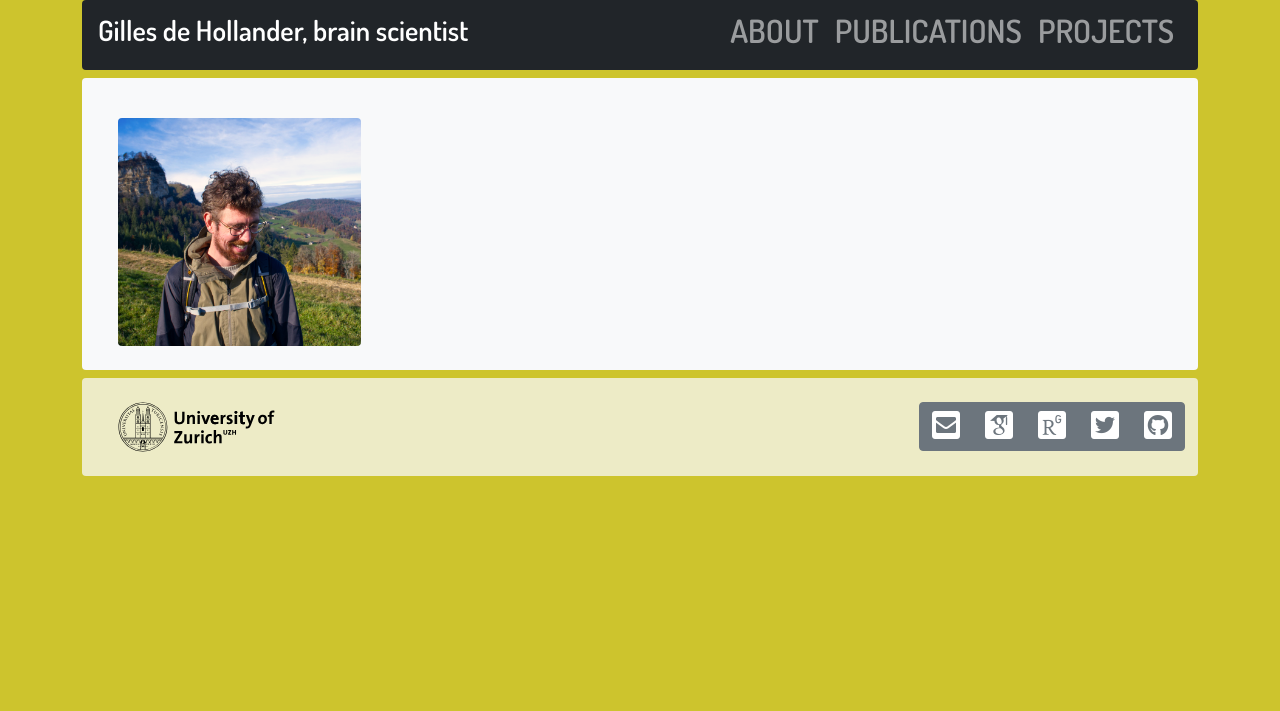
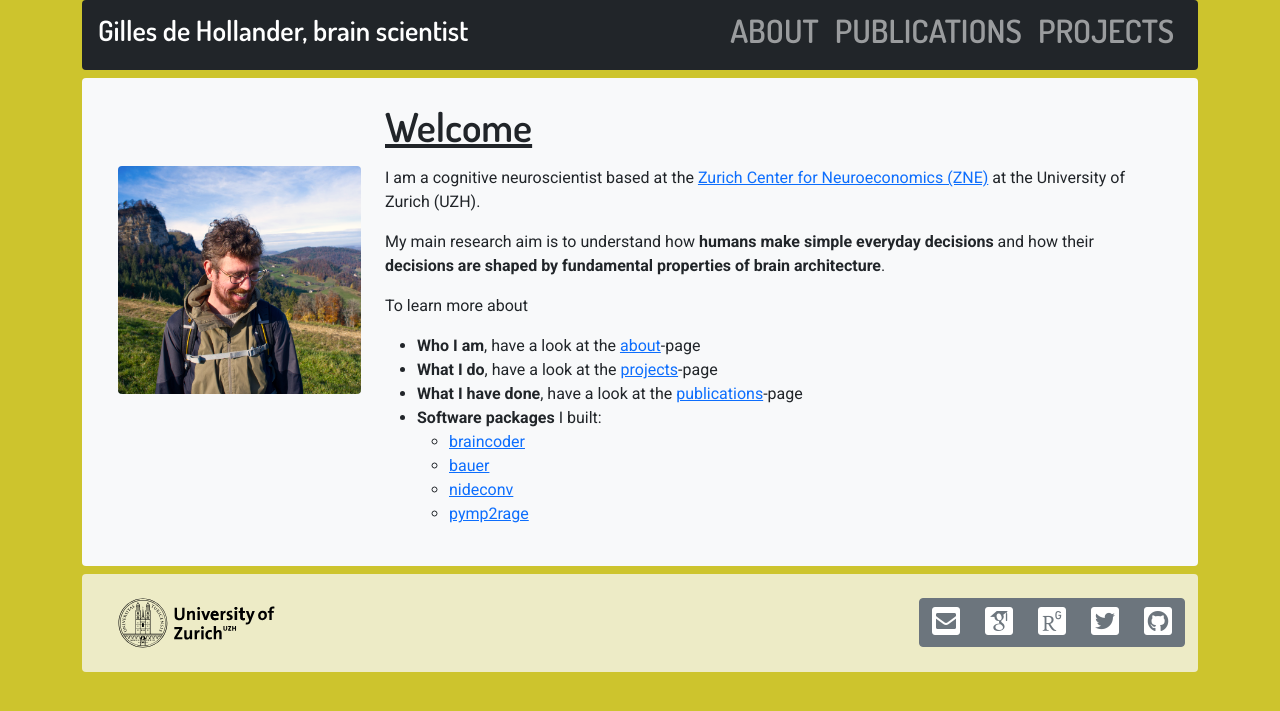
Before and after one commit to Gilles86/gilles86.github.io, a Jekyll site: the page built from index.md, in a window 1280 px wide. Shown: the top 711 px of the page. Built offline with Jekyll 4.4.1, drawn with Linux system fonts in a browser that asks for light colours; some web fonts are replaced.

Commit message:
Replace index.markdown by index.md

```diff
--- a/index.md
+++ b/index.md
@@ -3,4 +3,20 @@
 # To modify the layout, see https://jekyllrb.com/docs/themes/#overriding-theme-defaults
 
 layout: home
+title: Welcome
 ---
+I am a cognitive neuroscientist based at the [Zurich Center for Neuroeconomics
+(ZNE)](https://www.zne.uzh.ch/en.html) at the University of Zurich (UZH).
+
+My main research aim is to understand how **humans make simple everyday decisions**
+and how their **decisions are shaped by fundamental properties of brain architecture**.
+
+To learn more about
+ * **Who I am**, have a look at the [about]({{ site.baseurl }}{% link pages/about.md %})-page
+ * **What I do**, have a look at the [projects]({{ site.baseurl }}{% link pages/projects.md %})-page
+ * **What I have done**, have a look at the [publications]({{ site.baseurl }}{% link pages/papers.md %})-page
+ * **Software packages** I built:
+   * [braincoder](https://braincoder-devs.github.io/)
+   * [bauer](https://github.com/ruffgroup/bauer/tree/main)
+   * [nideconv](https://nideconv.readthedocs.io/en/latest/)
+   * [pymp2rage](https://pymp2rage.readthedocs.io/en/latest/)
```
